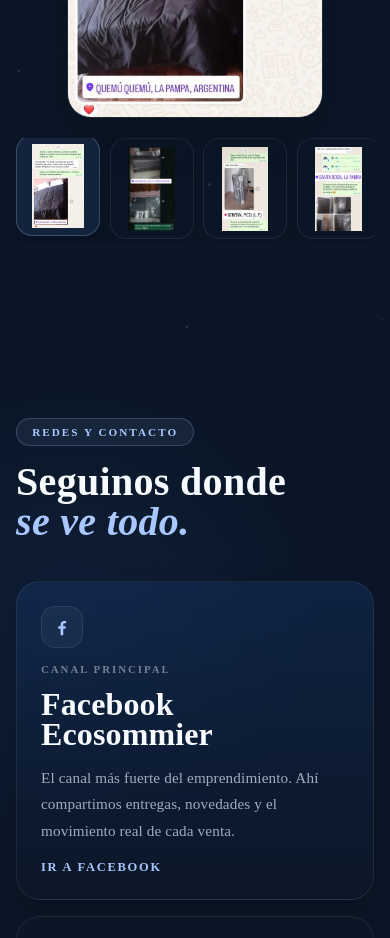
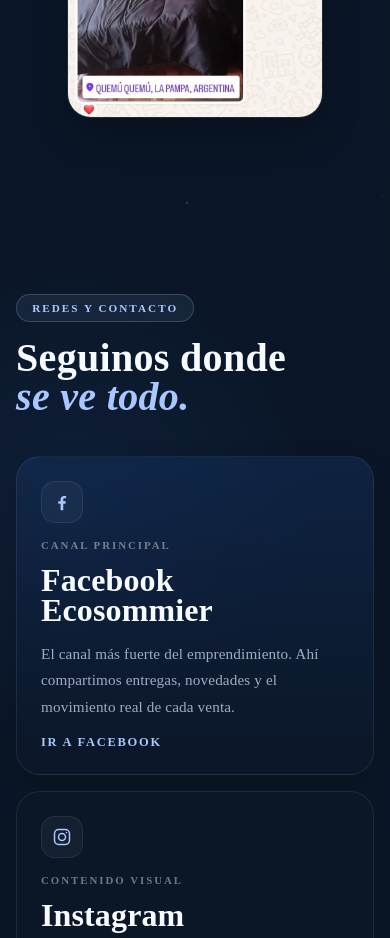
Before and after one commit to nicolasalonso199824/ecosommier-landing, a Next.js app: page / in a window 390 px wide. Shown: the part 7340-8278 px from the top of the page. Built offline with nearby package versions, Linux system fonts and the light colour scheme.

Commit message:
refactor: simplify customer gallery by removing thumbnails

```diff
--- a/src/app/globals.css
+++ b/src/app/globals.css
@@ -1178,49 +1178,6 @@
   align-self: center;
 }
 
-.review-thumbs {
-  display: grid;
-  grid-template-columns: repeat(5, minmax(0, 1fr));
-  gap: 0.75rem;
-  width: 100%;
-  max-width: 620px;
-  margin-top: 0.4rem;
-}
-
-.review-thumb {
-  padding: 0;
-  border: none;
-  background: transparent;
-  cursor: pointer;
-}
-
-.review-thumb-frame {
-  display: flex;
-  align-items: center;
-  justify-content: center;
-  overflow: hidden;
-  min-height: 110px;
-  padding: 0.45rem;
-  border-radius: 18px;
-  border: 1px solid rgba(255, 255, 255, 0.08);
-  background: rgba(12, 23, 40, 0.74);
-  box-shadow: 0 16px 28px rgba(0, 0, 0, 0.14);
-  transition: transform 0.25s ease, border-color 0.25s ease, background 0.25s ease, box-shadow 0.25s ease;
-}
-
-.review-thumb-frame img {
-  width: 100%;
-  height: 100px;
-  object-fit: contain;
-}
-
-.review-thumb:hover .review-thumb-frame,
-.review-thumb.active .review-thumb-frame {
-  transform: translateY(-3px);
-  border-color: rgba(169, 200, 255, 0.26);
-  background: rgba(20, 37, 61, 0.92);
-  box-shadow: 0 18px 34px rgba(0, 0, 0, 0.18);
-}
 
 .social-section {
   background: radial-gradient(circle at 18% 22%, rgba(79, 134, 255, 0.08), transparent 24%);
@@ -1790,29 +1747,6 @@
     gap: 0.9rem;
   }
 
-  .review-thumbs {
-    display: flex;
-    gap: 0.6rem;
-    max-width: none;
-    overflow-x: auto;
-    padding-bottom: 0.2rem;
-    scroll-snap-type: x proximity;
-  }
-
-  .review-thumb {
-    flex: 0 0 84px;
-    scroll-snap-align: start;
-  }
-
-  .review-thumb-frame {
-    min-height: 92px;
-    border-radius: 16px;
-  }
-
-  .review-thumb-frame img {
-    height: 84px;
-  }
-
   .step-card,
   .metric-card,
   .social-card,
--- a/src/app/page.tsx
+++ b/src/app/page.tsx
@@ -534,22 +534,6 @@
                 <button className="carousel-btn review-nav" onClick={nextReviewSlide} aria-label="Siguiente testimonio" type="button">&#8250;</button>
               </div>
 
-              <div className="review-thumbs reveal" role="tablist" aria-label="Clientes felices">
-                {testimonialGallery.map((item, index) => (
-                  <button
-                    key={item.src}
-                    className={`review-thumb${index === reviewSlide ? ' active' : ''}`}
-                    onClick={() => goToReviewSlide(index)}
-                    aria-label={`Ver cliente ${index + 1}`}
-                    aria-pressed={index === reviewSlide}
-                    type="button"
-                  >
-                    <span className="review-thumb-frame">
-                      <Image src={item.src} alt={item.alt} width={260} height={360} style={{ objectFit: 'contain' }} />
-                    </span>
-                  </button>
-                ))}
-              </div>
             </div>
           </div>
         </section>
```
